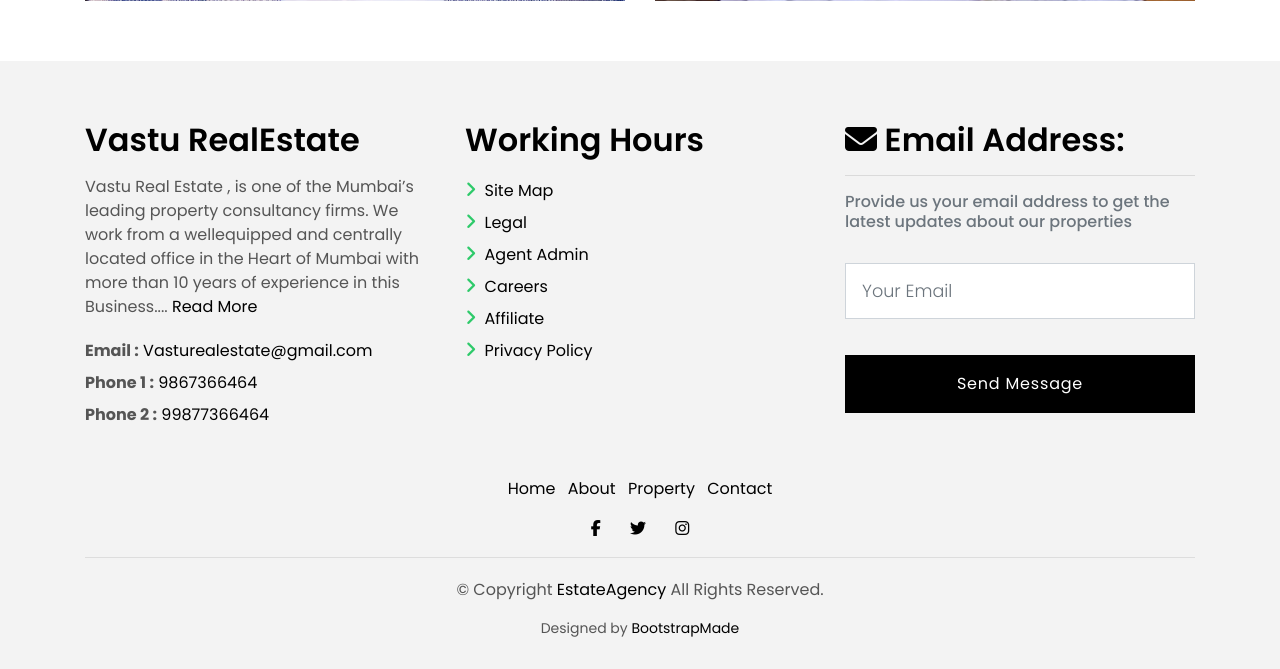
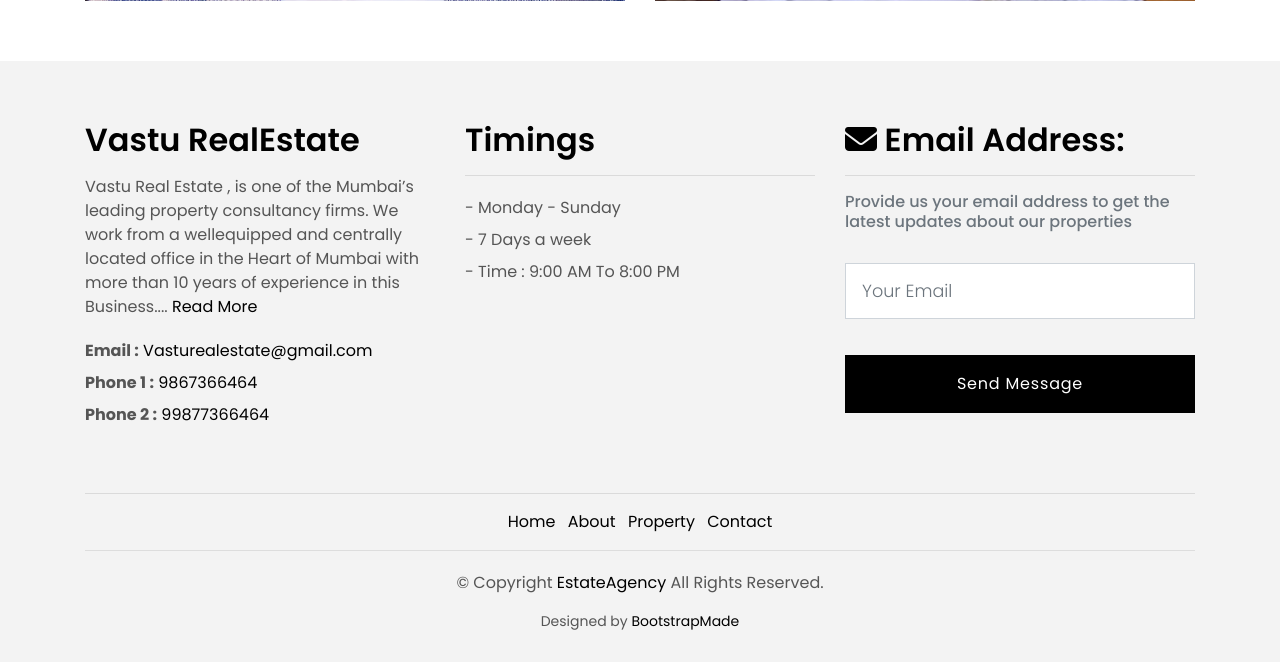
Before and after one commit to sidjmishra/VastuRealEstate, a Django app: page /home/about/ in a window 1280 px wide. Shown: the part 2310-2979 px from the top of the page. After the commit the page ends 2940 px from the top, so only its background shows below. Run offline with Django 3.2, Linux system fonts and the light colour scheme; some libraries are stand-ins or nearby versions.

Commit message:
Timings added and Social Links removed from footer

```diff
--- a/src/templates/footer.html
+++ b/src/templates/footer.html
@@ -27,29 +27,18 @@
         <div class="col-sm-12 col-md-4 section-md-t3">
           <div class="widget-a">
             <div class="w-header-a">
-              <h3 class="w-title-a text-brand">Working Hours</h3>
+              <h3 class="w-title-a text-brand">Timings</h3>
+              <hr>
             </div>
             <div class="w-body-a">
               <div class="w-body-a">
                 <ul class="list-unstyled">
                   <li class="item-list-a">
-                    <i class="fa fa-angle-right"></i> <a href="#">Site Map</a>
+                    - Monday - Sunday <br>
+                    - 7 Days a week <br>
+                    - Time : 9:00 AM To 8:00 PM
                   </li>
-                  <li class="item-list-a">
-                    <i class="fa fa-angle-right"></i> <a href="#">Legal</a>
-                  </li>
-                  <li class="item-list-a">
-                    <i class="fa fa-angle-right"></i> <a href="#">Agent Admin</a>
-                  </li>
-                  <li class="item-list-a">
-                    <i class="fa fa-angle-right"></i> <a href="#">Careers</a>
-                  </li>
-                  <li class="item-list-a">
-                    <i class="fa fa-angle-right"></i> <a href="#">Affiliate</a>
-                  </li>
-                  <li class="item-list-a">
-                    <i class="fa fa-angle-right"></i> <a href="#">Privacy Policy</a>
-                  </li>
+
                 </ul>
               </div>
             </div>
@@ -88,6 +77,7 @@
     <div class="container">
       <div class="row">
         <div class="col-md-12">
+          <hr>
           <nav class="nav-footer">
             <ul class="list-inline">
               <li class="list-inline-item">
@@ -105,25 +95,7 @@
               </li>
             </ul>
           </nav>
-          <div class="socials-a">
-            <ul class="list-inline">
-              <li class="list-inline-item">
-                <a href="#">
-                  <i class="fa fa-facebook" aria-hidden="true"></i>
-                </a>
-              </li>
-              <li class="list-inline-item">
-                <a href="#">
-                  <i class="fa fa-twitter" aria-hidden="true"></i>
-                </a>
-              </li>
-              <li class="list-inline-item">
-                <a href="#">
-                  <i class="fa fa-instagram" aria-hidden="true"></i>
-                </a>
-              </li>
-            </ul>
-          </div>
+
           <div class="copyright-footer">
             <p class="copyright color-text-a">
               &copy; Copyright
```
